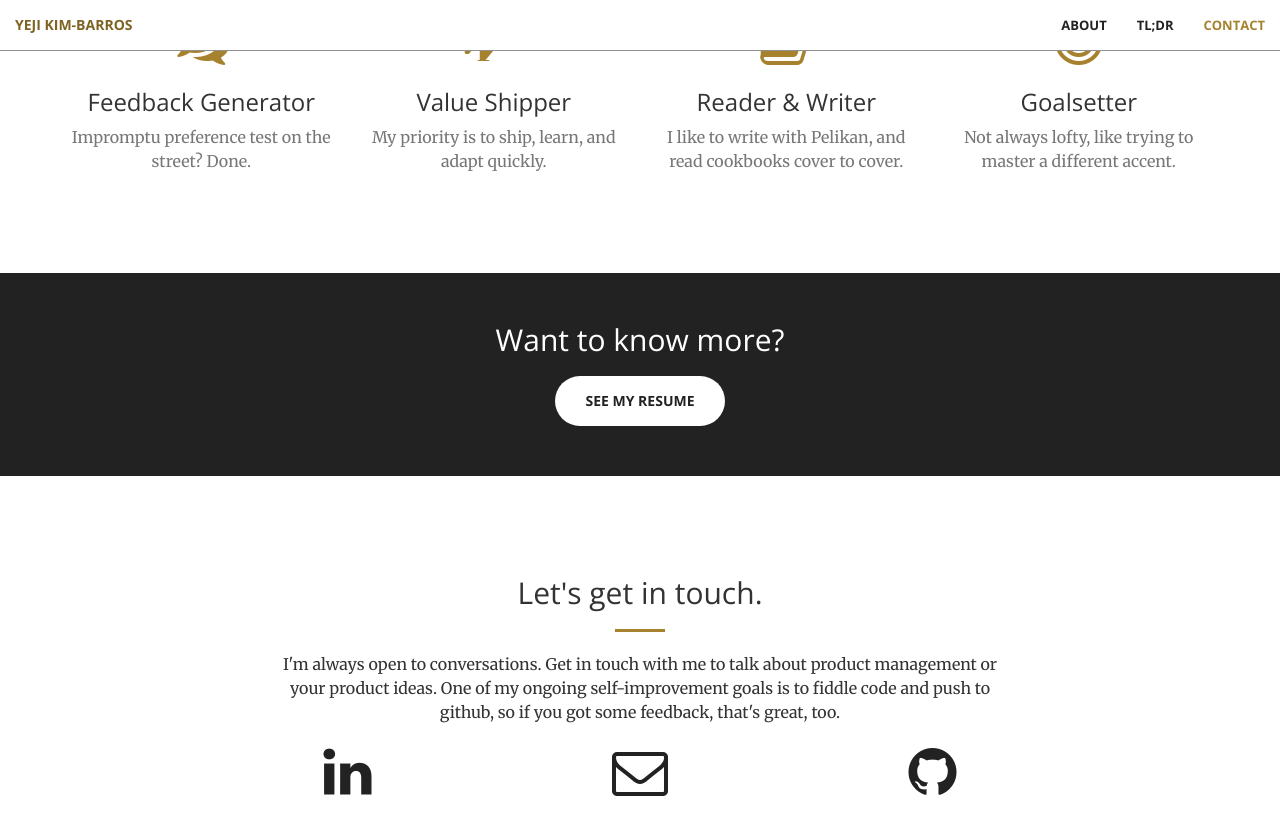
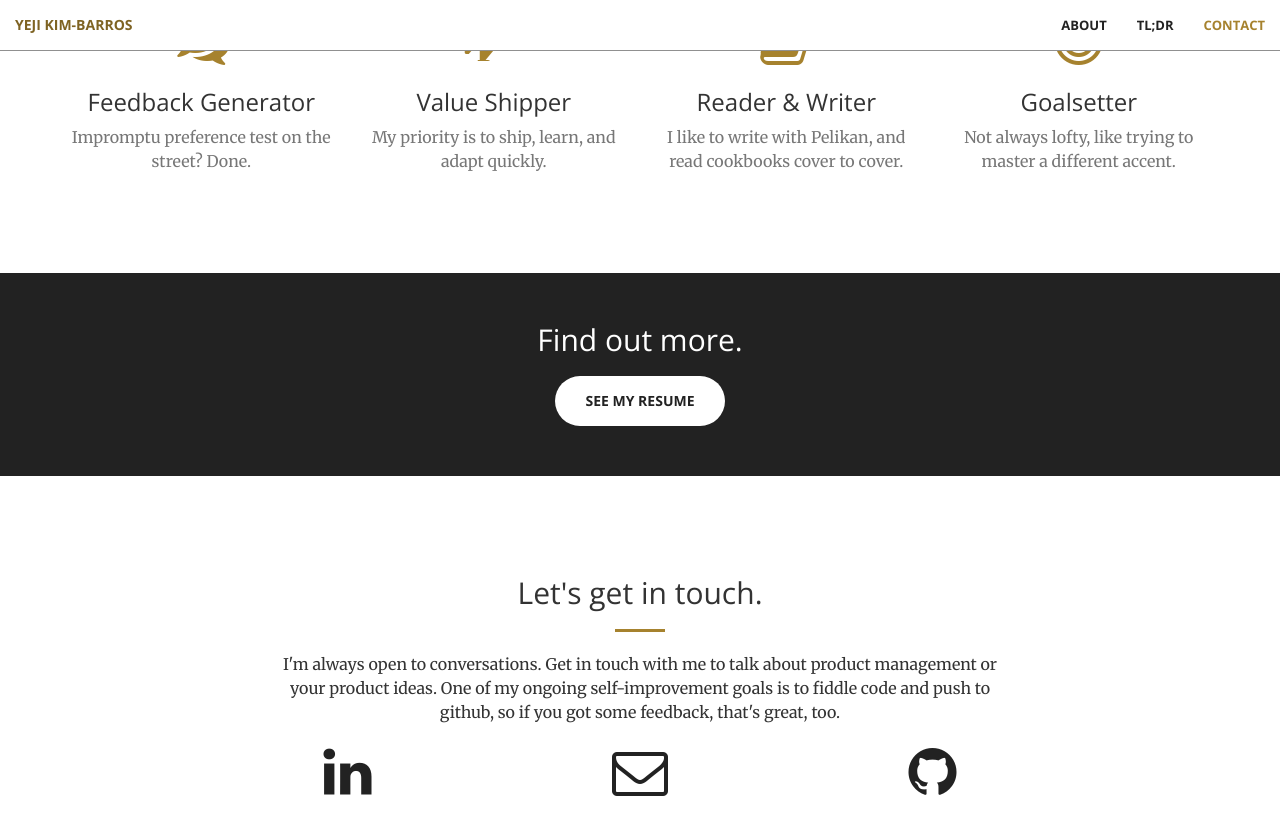
Before and after one commit to ykbarros/ykbarros.github.io, a Jekyll site: the page built from index.html, in a window 1280 px wide and 900 px high, scrolled down 1667 px. Shown: the top 835 px of the window. Built offline with Jekyll 4.4.1, drawn with Linux system fonts in a browser that asks for light colours.

Commit message:
Resume section update
Open resume on another tab.

```diff
--- a/_includes/aside.html
+++ b/_includes/aside.html
@@ -1,7 +1,7 @@
   <aside class="bg-dark">
       <div class="container text-center">
           <div class="call-to-action">
-              <h2>Want to know more?</h2>
+              <h2>Find out more.</h2>
               <a href="https://drive.google.com/open?id=1LAhfkTUanUxvM749SR7HP5k4Hy4Q8QRj" class="btn btn-default btn-xl wow tada" target="_blank">See my resume</a>
           </div>
       </div>
```
Also changed, not shown: 1 other file.
